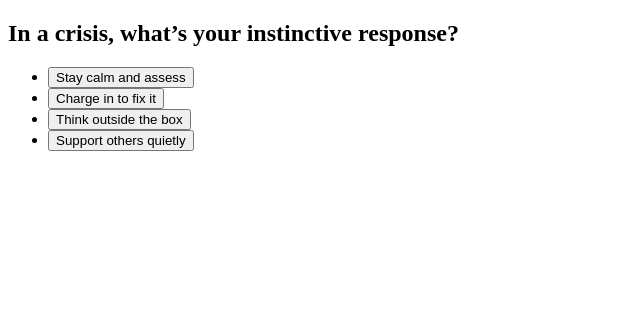
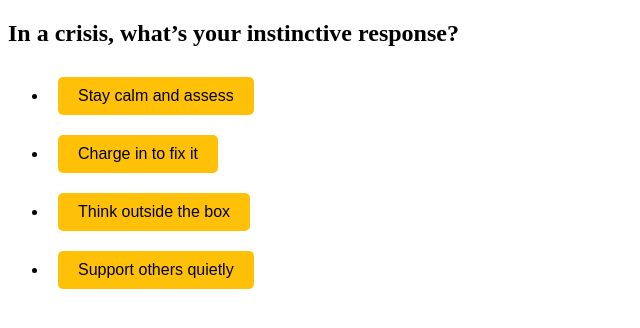
Before and after one commit to kelseyroche/fourth-wing-quiz, a React (Vite) app: page /quiz in a window 1280 px wide. Shown: the top 328 px of the page, without its empty margins (0-640 px from the left). Built offline with nearby package versions, Linux system fonts and the light colour scheme.

Commit message:
basic functionality

```diff
--- a/src/components/AnswerButton.jsx
+++ b/src/components/AnswerButton.jsx
@@ -1,7 +1,24 @@
 import React from 'react';
 
-const AnswerButton = ({ text, onClick }) => (
-  <button onClick={onClick}>
-    {text}
-  </button>
-);
+const AnswerButton = ({ text, onClick }) => {
+  return (
+    <button onClick={onClick} style={styles.button}>
+      {text}
+    </button>
+  );
+};
+
+const styles = {
+  button: {
+    padding: '10px 20px',
+    margin: '10px',
+    fontSize: '16px',
+    borderRadius: '5px',
+    border: 'none',
+    backgroundColor: '#ffc107',
+    cursor: 'pointer',
+    transition: 'background-color 0.3s',
+  },
+};
+
+export default AnswerButton;
--- a/src/components/QuestionCard.jsx
+++ b/src/components/QuestionCard.jsx
@@ -0,0 +1,36 @@
+// import React from 'react';
+// import AnswerButton from './AnswerButton';
+
+// const QuestionCard = ({ question, onAnswer }) => (
+//   <div>
+//     <h2>{question.text}</h2>
+//     <ul>
+//       {question.answers.map((answer, index) => (
+//         <li key={index}>
+//           <AnswerButton text={answer.text} onClick={() => onAnswer(answer.traits)} />
+//         </li>
+//       ))}
+//     </ul>
+//   </div>
+// );
+
+// // Ensure this line is present
+// export default QuestionCard;
+
+import React from 'react';
+import AnswerButton from './AnswerButton';
+
+const QuestionCard = ({ question, onAnswer }) => (
+  <div>
+    <h2>{question.text}</h2>
+    <ul>
+      {question.answers.map((answer, index) => (
+        <li key={index}>
+          <AnswerButton text={answer.text} onClick={() => onAnswer(answer.traits)} />
+        </li>
+      ))}
+    </ul>
+  </div>
+);
+
+export default QuestionCard;
--- a/src/components/Quiz.jsx
+++ b/src/components/Quiz.jsx
@@ -1,8 +1,12 @@
+
 import React, { useState } from 'react';
+import QuestionCard from './QuestionCard';
+import Result from './Result';
 
 const Quiz = () => {
   const [currentQuestionIndex, setCurrentQuestionIndex] = useState(0);
-  const [answers, setAnswers] = useState({});
+  const [userTraits, setUserTraits] = useState([]);
+  const [showResult, setShowResult] = useState(false);
 
   const questions = [
     {
@@ -16,35 +20,215 @@ const Quiz = () => {
       ]
     },
     // Add more questions here...
+    {
+        id: 2,
+        text: "Your leadership style is:",
+        answers: [
+          { text: "Strategic and calculated", traits: ["intelligent", "cunning", "agile"] },
+          { text: "Bold and aggressive", traits: ["passionate", "ruthless", "deadly"] },
+          { text: "Unpredictable and exciting", traits: ["bold", "deadly"] },
+          { text: "Supportive and steady", traits: ["loyal", "strong"] },
+          { text: "Compassionate and intuitive", traits: ["empathetic", "magical"] }
+        ]
+      },
+      {
+        id: 3,
+        text: "What kind of power would you want most?",
+        answers: [
+          { text: "Mental sharpness", traits: ["intelligent", "cunning"] },
+          { text: "Raw strength", traits: ["passionate", "ruthless"] },
+          { text: "Elemental or magical gifts", traits: ["magical", "empathetic"] },
+          { text: "Agility and speed", traits: ["agile"] },
+          { text: "Poison or stealth", traits: ["deadly"] }
+        ]
+      },
+      {
+        id: 4,
+        text: "How do you handle betrayal?",
+        answers: [
+          { text: "Cut them off and move on", traits: ["ruthless", "passionate"] },
+          { text: "Strategize and play the long game", traits: ["intelligent", "cunning"] },
+          { text: "Explode in the moment", traits: ["bold", "deadly"] },
+          { text: "Forgive, but don’t forget", traits: ["loyal", "empathetic"] }
+        ]
+      },
+      {
+        id: 5,
+        text: "Your ideal weekend looks like:",
+        answers: [
+          { text: "Reading, learning, reflecting", traits: ["intelligent", "cunning"] },
+          { text: "Hiking, climbing, or combat training", traits: ["passionate", "ruthless"] },
+          { text: "Planning a prank or surprise", traits: ["bold"] },
+          { text: "Hanging with close friends", traits: ["loyal", "strong"] },
+          { text: "Healing, journaling, or helping others", traits: ["empathetic", "magical"] }
+        ]
+      },
+      {
+        id: 6,
+        text: "You walk into a room of strangers. What's your move?",
+        answers: [
+          { text: "Observe before engaging", traits: ["intelligent", "cunning"] },
+          { text: "Command attention immediately", traits: ["bold", "passionate"] },
+          { text: "Break the tension with humor", traits: ["bold", "magical"] },
+          { text: "Stick close to a familiar face", traits: ["loyal", "empathetic"] }
+        ]
+      },
+      {
+        id: 7,
+        text: "Which environment would you thrive in?",
+        answers: [
+          { text: "Library or research lab", traits: ["intelligent"] },
+          { text: "War zone or battlefield", traits: ["ruthless", "strong"] },
+          { text: "Mystical forest or ancient ruins", traits: ["magical"] },
+          { text: "Community center or family home", traits: ["loyal", "empathetic"] }
+        ]
+      },
+      {
+        id: 8,
+        text: "A rival underestimates you. What do you do?",
+        answers: [
+          { text: "Outsmart them quietly", traits: ["cunning", "intelligent"] },
+          { text: "Prove them wrong—loudly", traits: ["bold", "passionate"] },
+          { text: "Ignore them—they’ll see eventually", traits: ["loyal", "strong"] },
+          { text: "Get revenge creatively", traits: ["deadly", "magical"] }
+        ]
+      },
+      {
+        id: 9,
+        text: "What’s your greatest strength?",
+        answers: [
+          { text: "My mind", traits: ["intelligent"] },
+          { text: "My loyalty", traits: ["loyal", "empathetic"] },
+          { text: "My guts", traits: ["bold", "ruthless"] },
+          { text: "My adaptability", traits: ["cunning", "agile"] }
+        ]
+      },
+      {
+        id: 10,
+        text: "If someone you love is in danger, what do you do?",
+        answers: [
+          { text: "Run in, no hesitation", traits: ["passionate", "strong"] },
+          { text: "Make a plan first", traits: ["intelligent", "cunning"] },
+          { text: "Get help and act fast", traits: ["loyal", "empathetic"] },
+          { text: "Eliminate the threat", traits: ["deadly", "ruthless"] }
+        ]
+      },
+      {
+        id: 11,
+        text: "Pick a weapon:",
+        answers: [
+          { text: "Sword", traits: ["bold", "strong"] },
+          { text: "Poison", traits: ["deadly", "cunning"] },
+          { text: "Magic", traits: ["magical", "empathetic"] },
+          { text: "Your mind", traits: ["intelligent", "strategic"] }
+        ]
+      },
+      {
+        id: 12,
+        text: "What role do you play in a team?",
+        answers: [
+          { text: "The strategist", traits: ["intelligent", "cunning"] },
+          { text: "The frontline fighter", traits: ["strong", "ruthless"] },
+          { text: "The wildcard", traits: ["bold", "deadly"] },
+          { text: "The heart of the group", traits: ["empathetic", "loyal"] }
+        ]
+      },
+      {
+        id: 13,
+        text: "You’re given a secret mission. What’s your priority?",
+        answers: [
+          { text: "Gather intel first", traits: ["intelligent", "agile"] },
+          { text: "Act quickly before anyone notices", traits: ["cunning", "bold"] },
+          { text: "Make sure no one gets hurt", traits: ["empathetic", "loyal"] },
+          { text: "Neutralize all threats", traits: ["ruthless", "deadly"] }
+        ]
+      },
+      {
+        id: 14,
+        text: "How do others describe you?",
+        answers: [
+          { text: "Wise and thoughtful", traits: ["intelligent", "empathetic"] },
+          { text: "Fierce and loyal", traits: ["loyal", "strong"] },
+          { text: "Brilliant but unpredictable", traits: ["bold", "cunning"] },
+          { text: "Scary but effective", traits: ["ruthless", "deadly"] }
+        ]
+      },
+      {
+        id: 15,
+        text: "Pick a motto:",
+        answers: [
+          { text: "Knowledge is power", traits: ["intelligent", "cunning"] },
+          { text: "Strike fast, strike hard", traits: ["ruthless", "deadly"] },
+          { text: "Protect what matters", traits: ["loyal", "empathetic"] },
+          { text: "Surprise is the best weapon", traits: ["bold", "magical"] }
+        ]
+      }
   ];
 
-  const handleAnswerClick = (traits) => {
-    setAnswers((prev) => ({
-      ...prev,
-      [currentQuestionIndex]: traits
-    }));
-    setCurrentQuestionIndex(currentQuestionIndex + 1);
+  const traitToColor = {
+    loyal: ["Brown"],
+    bold: ["Orange", "Red"],
+    intelligent: ["Green", "Black"],
+    passionate: ["Red"],
+    cunning: ["Black"],
+    ruthless: ["Blue"],
+    empathetic: ["Gold"],
+    magical: ["Gold", "Feathertail"],
+    agile: ["Daggertail", "Swordtail"],
+    strong: ["Clubtail"],
+    deadly: ["Scorpiontail"]
   };
 
-  if (currentQuestionIndex >= questions.length) {
-    return <div>Results: {JSON.stringify(answers)}</div>;
+  const handleAnswer = (traits) => {
+    setUserTraits((prev) => [...prev, ...traits]);
+    const nextIndex = currentQuestionIndex + 1;
+
+    if (nextIndex < questions.length) {
+      setCurrentQuestionIndex(nextIndex);
+    } else {
+      setShowResult(true);
+    }
+  };
+
+  const calculateResult = () => {
+    const traitCount = {};
+
+    // Count the occurrences of each trait
+    userTraits.forEach(trait => {
+      if (traitCount[trait]) {
+        traitCount[trait]++;
+      } else {
+        traitCount[trait] = 1;
+      }
+    });
+
+    // Determine the most common trait
+    let maxCount = 0;
+    let mostCommonTrait = null;
+
+    for (const trait in traitCount) {
+      if (traitCount[trait] > maxCount) {
+        maxCount = traitCount[trait];
+        mostCommonTrait = trait;
+      }
+    }
+
+    // Determine the dragon color and tail type based on the most common trait
+    const dragonColor = traitToColor[mostCommonTrait] ? traitToColor[mostCommonTrait][0] : "Unknown";
+    const tailType = traitToColor[mostCommonTrait] && traitToColor[mostCommonTrait][1] ? traitToColor[mostCommonTrait][1] : "Unknown";
+
+    return `Dragon Color: ${dragonColor}, Tail Type: ${tailType}`;
+  };
+
+  if (showResult) {
+    return <Result result={calculateResult()} />;
   }
 
-  const currentQuestion = questions[currentQuestionIndex];
-
   return (
-    <div>
-      <h2>{currentQuestion.text}</h2>
-      <ul>
-        {currentQuestion.answers.map((answer, index) => (
-          <li key={index}>
-            <button onClick={() => handleAnswerClick(answer.traits)}>
-              {answer.text}
-            </button>
-          </li>
-        ))}
-      </ul>
-    </div>
+    <QuestionCard
+      question={questions[currentQuestionIndex]}
+      onAnswer={handleAnswer}
+    />
   );
 };
 
--- a/src/components/Result.jsx
+++ b/src/components/Result.jsx
@@ -0,0 +1,33 @@
+import React from 'react';
+
+const Result = ({ result }) => {
+  return (
+    <div style={styles.container}>
+      <h2 style={styles.title}>Your Dragon Color and Tail Type</h2>
+      <p style={styles.resultText}>{result}</p>
+    </div>
+  );
+};
+
+const styles = {
+  container: {
+    padding: '20px',
+    textAlign: 'center',
+    backgroundColor: '#f0f0f0',
+    borderRadius: '10px',
+    boxShadow: '0 0 10px rgba(0, 0, 0, 0.1)',
+    margin: '20px auto',
+    maxWidth: '400px',
+  },
+  title: {
+    fontSize: '1.5rem',
+    fontWeight: 'bold',
+    marginBottom: '10px',
+  },
+  resultText: {
+    fontSize: '1.2rem',
+    color: '#333',
+  },
+};
+
+export default Result;
```
